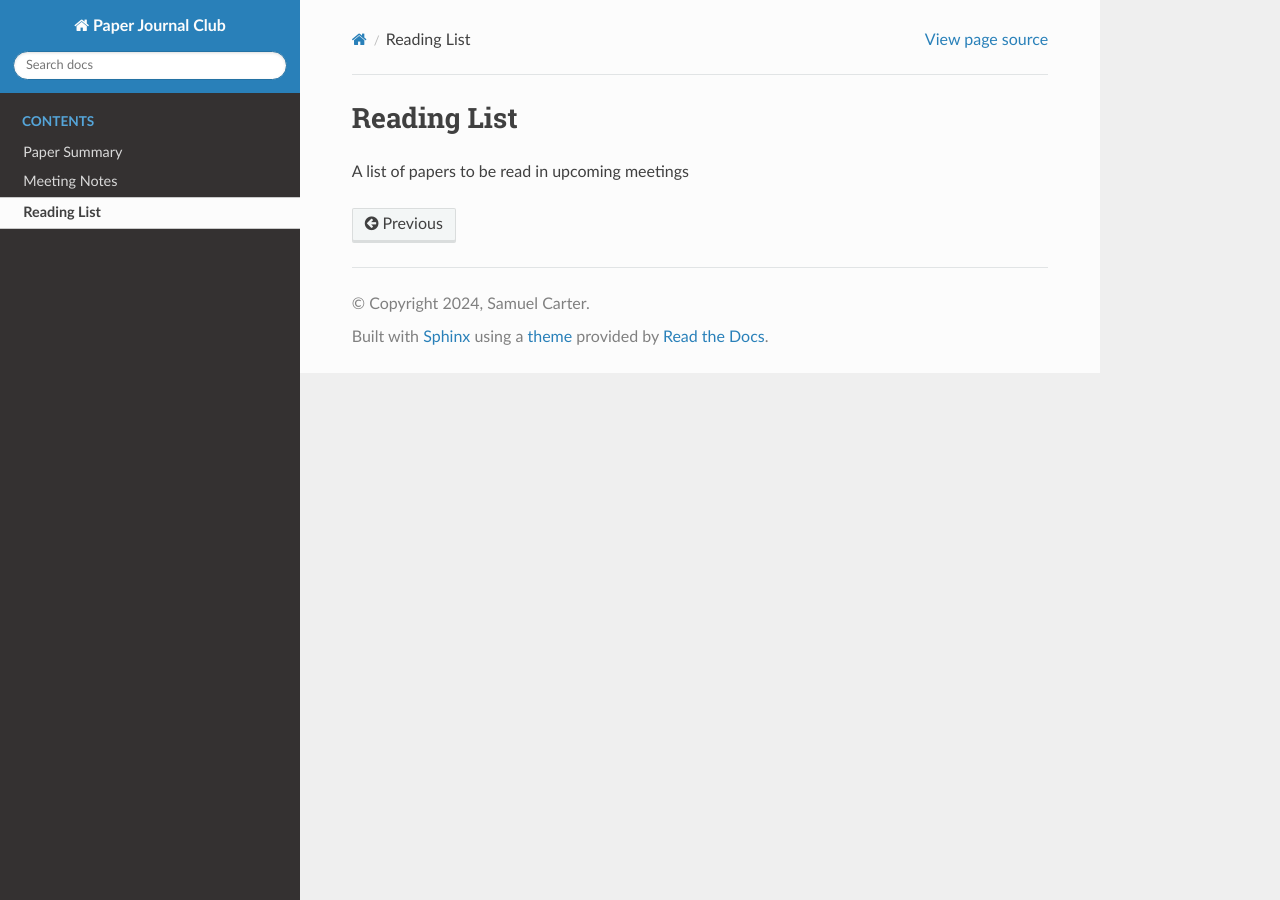
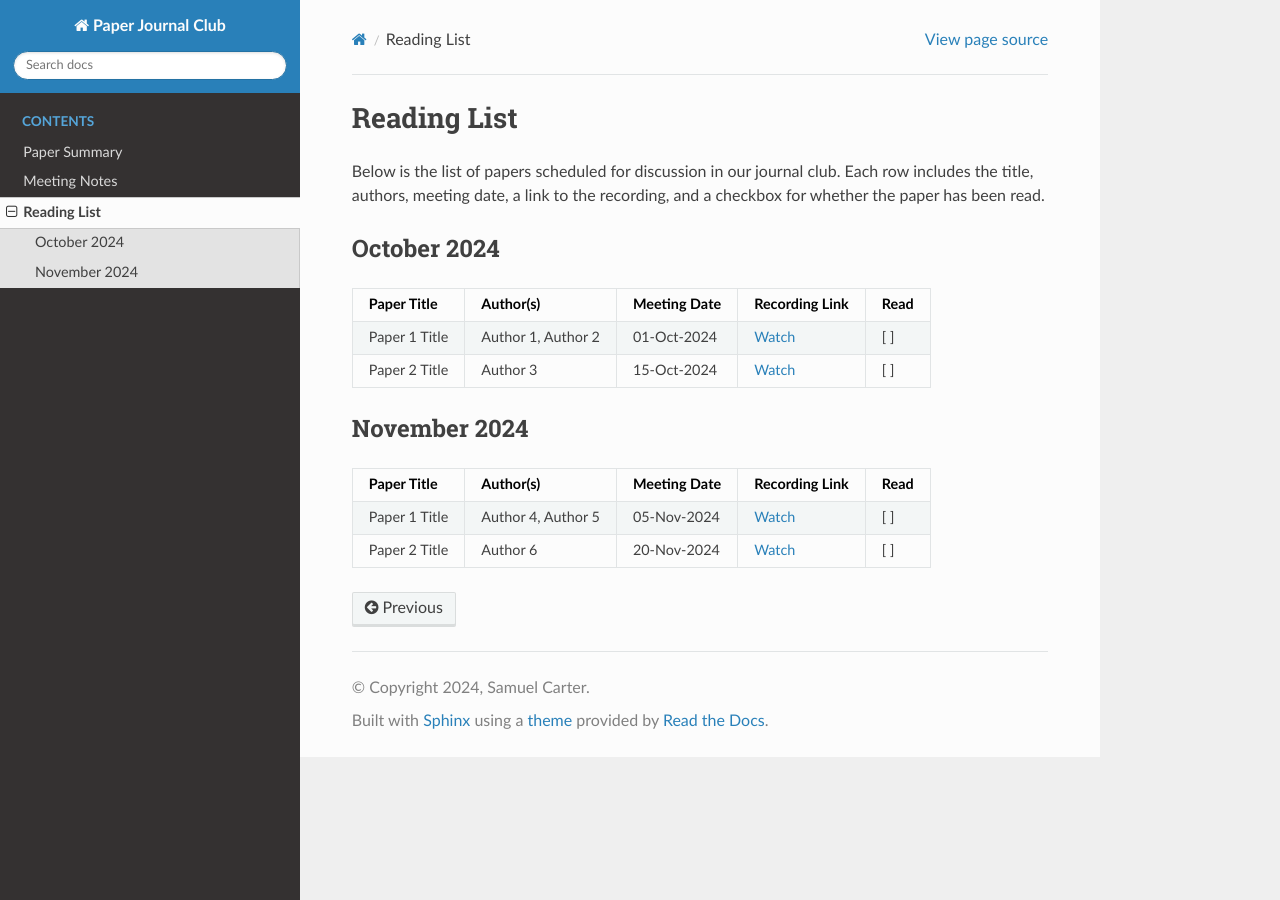
Before and after one commit to cbedio/Paper-Journal-Club, a Sphinx documentation site: the page built from docs/reading_list.md, in a window 1280 px wide. Built offline with Sphinx 7.4.7 and the Read the Docs theme 3.1.0, drawn with Linux system fonts in a browser that asks for light colours.

Commit message:
updated md files

```diff
--- a/docs/conf.py
+++ b/docs/conf.py
@@ -27,11 +27,30 @@ exclude_patterns = ['_build', 'Thumbs.db', '.DS_Store']
 html_theme = 'sphinx_rtd_theme'
 
 html_static_path = ['_static']
+
+html_css_files = [
+    'custom.css',
+]
+
 html_theme_options = {
     'navbar_title': "Paper Journal Club",
     'globaltoc_depth': 2,
     'globaltoc_collapse': True,
     'globaltoc_includehidden': True,
+}
+
+html_theme_options = {
+    'navbar_title': "Paper Journal Club",
+    'globaltoc_depth': 2,
+    'globaltoc_collapse': True,
+    'globaltoc_includehidden': True,
+    'navbar_links': [
+        ('Home', 'index'),
+        ('List of Papers', 'reading_list', [
+            ('October', 'reading_list#october'),
+            ('November', 'reading_list#november'),
+        ]),
+    ]
 }
 
 # html_theme = 'furo'
--- a/docs/reading_list.md
+++ b/docs/reading_list.md
@@ -1,3 +1,17 @@
 # Reading List
 
-A list of papers to be read in upcoming meetings
+Below is the list of papers scheduled for discussion in our journal club. Each row includes the title, authors, meeting date, a link to the recording, and a checkbox for whether the paper has been read.
+
+### October 2024
+
+| Paper Title       | Author(s)           | Meeting Date | Recording Link              | Read   |
+|-------------------|---------------------|--------------|-----------------------------|--------|
+| Paper 1 Title      | Author 1, Author 2  | 01-Oct-2024  | [Watch](https://link.com)    | [ ]    |
+| Paper 2 Title      | Author 3            | 15-Oct-2024  | [Watch](https://link.com)    | [ ]    |
+
+### November 2024
+
+| Paper Title       | Author(s)           | Meeting Date | Recording Link              | Read   |
+|-------------------|---------------------|--------------|-----------------------------|--------|
+| Paper 1 Title      | Author 4, Author 5  | 05-Nov-2024  | [Watch](https://link.com)    | [ ]    |
+| Paper 2 Title      | Author 6            | 20-Nov-2024  | [Watch](https://link.com)    | [ ]    |
```
